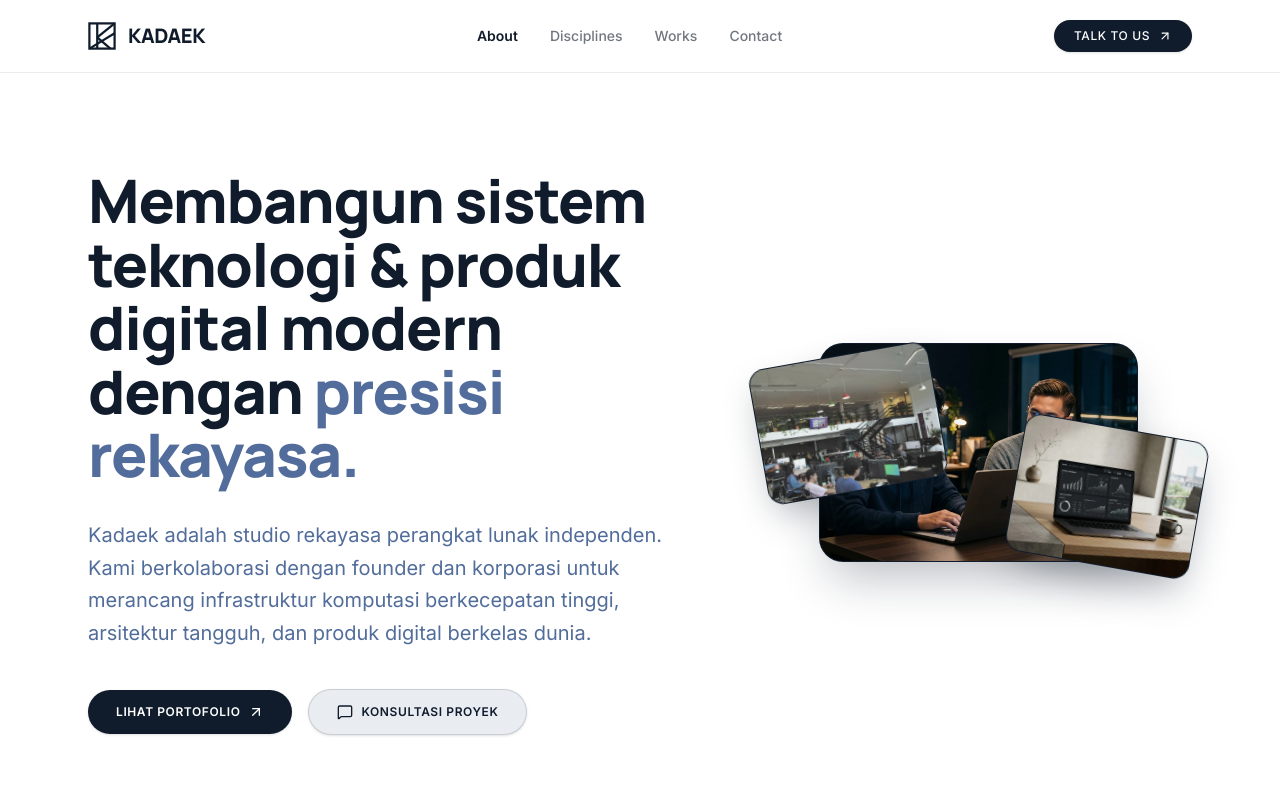
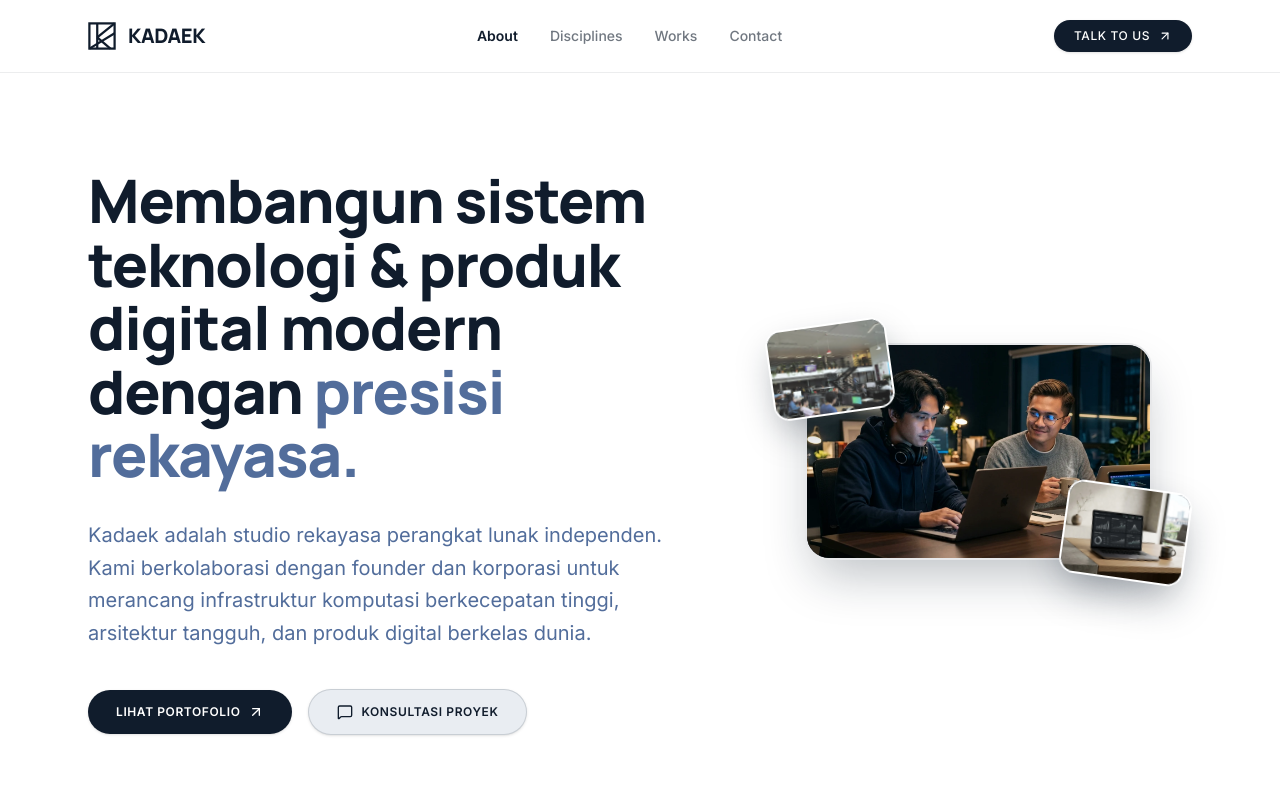
Before and after one commit to Kadaek/Compro-Kadaek, a Next.js app: page / in a window 1280 px wide. Shown: the top 800 px of the page. Built offline with nearby package versions, Linux system fonts and the light colour scheme.

Commit message:
fix(showcase): refine collage proportions, borders, and corner offsets to make it neat and unobstructed

```diff
--- a/src/components/HeroFloatingShowcase.tsx
+++ b/src/components/HeroFloatingShowcase.tsx
@@ -33,30 +33,28 @@ export default function HeroFloatingShowcase() {
   const rightIdx = (centerIdx + 1) % 3;
 
   return (
-    <div className="relative w-full max-w-lg lg:max-w-none mx-auto select-none py-10 sm:py-14 px-3 sm:px-6">
-      <div className="relative w-full aspect-[16/11] max-w-[480px] mx-auto flex items-center justify-center">
+    <div className="relative w-full max-w-lg lg:max-w-none mx-auto select-none py-8 sm:py-12 px-6 sm:px-10">
+      <div className="relative w-full max-w-[460px] mx-auto">
 
-        {/* ── LEFT TILTED PHOTO (OVERLAPPING ON THE LEFT) ── */}
+        {/* ── LEFT TILTED PHOTO (ACCENT PRINT, OUT ON TOP-LEFT) ── */}
         <div
           onClick={() => setCenterIdx(leftIdx)}
           title="Klik untuk tampilkan di tengah"
-          className="animate-float-slow absolute -left-3 sm:-left-8 top-4 sm:top-8 w-[45%] sm:w-[48%] aspect-[4/3] -rotate-8 sm:-rotate-10 rounded-xl sm:rounded-2xl overflow-hidden shadow-[0_16px_36px_-8px_rgba(16,28,44,0.35)] border border-[#101C2C]/15 bg-[#101C2C] z-20 cursor-pointer hover:scale-105 hover:-rotate-4 hover:z-30 transition-all duration-300"
+          className="animate-float-slow absolute -left-4 sm:-left-9 -top-3 sm:-top-5 w-[33%] sm:w-[35%] aspect-[4/3] -rotate-6 sm:-rotate-8 rounded-xl sm:rounded-2xl overflow-hidden shadow-[0_16px_36px_-6px_rgba(16,28,44,0.35)] border-2 border-white bg-[#101C2C] z-20 cursor-pointer hover:scale-110 hover:-rotate-3 hover:z-30 transition-all duration-300 group"
         >
           <div className="relative w-full h-full">
             <Image
               src={photos[leftIdx].src}
               alt={photos[leftIdx].alt}
               fill
-              className="object-cover"
-              sizes="(max-width: 768px) 50vw, 30vw"
+              className="object-cover group-hover:opacity-95 transition-opacity"
+              sizes="(max-width: 768px) 35vw, 20vw"
             />
-            {/* Subtle photographic print grain / sheen */}
-            <div className="absolute inset-0 bg-black/5 hover:bg-transparent transition-colors" />
           </div>
         </div>
 
-        {/* ── CENTER MAIN PHOTO (LARGE & PROMINENT) ── */}
-        <div className="relative w-[82%] sm:w-[84%] aspect-[16/11] rounded-2xl sm:rounded-3xl overflow-hidden shadow-[0_25px_50px_-12px_rgba(16,28,44,0.3)] border border-[#101C2C]/12 bg-[#101C2C] z-10 transition-all duration-500">
+        {/* ── CENTER MAIN PHOTO (HERO, DOMINANT & LEGA) ── */}
+        <div className="relative w-full aspect-[16/10] rounded-2xl sm:rounded-3xl overflow-hidden shadow-[0_24px_50px_-10px_rgba(16,28,44,0.28)] border-2 border-white/90 bg-[#101C2C] z-10 transition-all duration-500">
           <div className="relative w-full h-full">
             <Image
               src={photos[centerIdx].src}
@@ -69,22 +67,20 @@ export default function HeroFloatingShowcase() {
           </div>
         </div>
 
-        {/* ── RIGHT TILTED PHOTO (OVERLAPPING ON THE RIGHT) ── */}
+        {/* ── RIGHT TILTED PHOTO (ACCENT PRINT, OUT ON BOTTOM-RIGHT) ── */}
         <div
           onClick={() => setCenterIdx(rightIdx)}
           title="Klik untuk tampilkan di tengah"
-          className="animate-float absolute -right-3 sm:-right-8 bottom-2 sm:bottom-4 w-[46%] sm:w-[49%] aspect-[4/3] rotate-8 sm:rotate-10 rounded-xl sm:rounded-2xl overflow-hidden shadow-[0_18px_40px_-8px_rgba(16,28,44,0.38)] border border-[#101C2C]/15 bg-[#101C2C] z-20 cursor-pointer hover:scale-105 hover:rotate-4 hover:z-30 transition-all duration-300"
+          className="animate-float absolute -right-4 sm:-right-9 -bottom-3 sm:-bottom-5 w-[34%] sm:w-[36%] aspect-[4/3] rotate-6 sm:rotate-8 rounded-xl sm:rounded-2xl overflow-hidden shadow-[0_18px_40px_-6px_rgba(16,28,44,0.38)] border-2 border-white bg-[#101C2C] z-20 cursor-pointer hover:scale-110 hover:rotate-3 hover:z-30 transition-all duration-300 group"
         >
           <div className="relative w-full h-full">
             <Image
               src={photos[rightIdx].src}
               alt={photos[rightIdx].alt}
               fill
-              className="object-cover"
-              sizes="(max-width: 768px) 50vw, 30vw"
+              className="object-cover group-hover:opacity-95 transition-opacity"
+              sizes="(max-width: 768px) 35vw, 20vw"
             />
-            {/* Subtle photographic print grain / sheen */}
-            <div className="absolute inset-0 bg-black/5 hover:bg-transparent transition-colors" />
           </div>
         </div>
 
```
